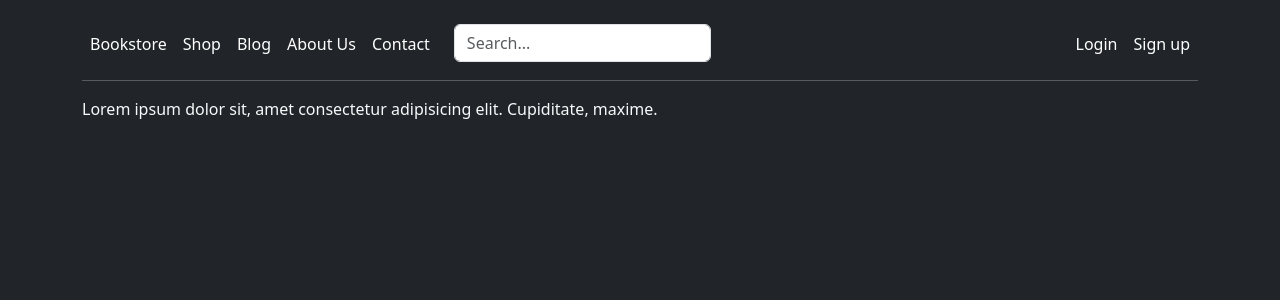
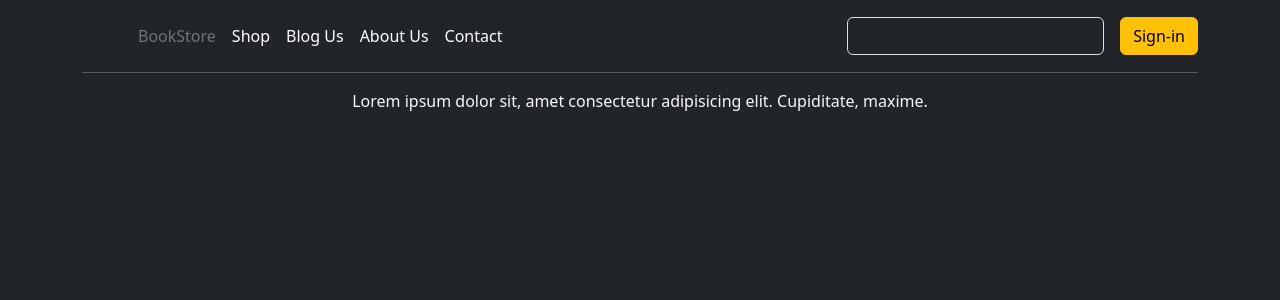
Before and after one commit to tomekf35/django-ecommerce-3, a Django app: page / in a window 1280 px wide. Shown: the top 300 px of the page. Run offline with Django 4.2, Linux system fonts and the light colour scheme; some libraries are stand-ins or nearby versions.

Commit message:
core app, navbar changed

```diff
--- a/templates/base/navbar.html
+++ b/templates/base/navbar.html
@@ -1,22 +1,28 @@
-<div class="container d-flex flex-wrap align-items-center mt-4">
-    <ul class="nav me-auto">
-        <li class="nav-item"><a href="#" class="nav-link link-body-emphasis px-2 text-white active"
-                aria-current="page">Bookstore</a>
-        </li>
-        <li class="nav-item"><a href="#" class="nav-link link-body-emphasis px-2 text-white">Shop</a></li>
-        <li class="nav-item"><a href="#" class="nav-link link-body-emphasis px-2 text-white">Blog</a></li>
-        <li class="nav-item"><a href="#" class="nav-link link-body-emphasis px-2 text-white">About Us</a></li>
-        <li class="nav-item"><a href="#" class="nav-link link-body-emphasis px-2 text-white">Contact</a></li>
-        <li class="nav-item">
-            <form class="nav-item ms-3" role="search">
-                <input type="search" class="form-control" placeholder="Search..." aria-label="Search">
-            </form>
-        </li>
-    </ul>
-    <ul class="nav">
-        <li class="nav-item"><a href="#" class="nav-link link-body-emphasis px-2 text-white">Login</a></li>
-        <li class="nav-item"><a href="#" class="nav-link link-body-emphasis px-2 text-white">Sign up</a></li>
-    </ul>
+<div class="container pt-3">
+    <div class="d-flex flex-wrap align-items-center justify-content-center justify-content-lg-start">
+        <a href="/" class="d-flex align-items-center mb-2 mb-lg-0 text-white text-decoration-none">
+            <svg class="bi me-2" width="40" height="32" role="img" aria-label="Bootstrap">
+                <use xlink:href="#bootstrap"></use>
+            </svg>
+        </a>
+
+        <ul class="nav col-12 col-lg-auto me-lg-auto mb-2 justify-content-center mb-md-0">
+            <li><a href="#" class="nav-link px-2 text-secondary">BookStore</a></li>
+            <li><a href="#" class="nav-link px-2 text-white">Shop</a></li>
+            <li><a href="#" class="nav-link px-2 text-white">Blog Us</a></li>
+            <li><a href="#" class="nav-link px-2 text-white">About Us</a></li>
+            <li><a href="#" class="nav-link px-2 text-white">Contact</a></li>
+        </ul>
+
+        <form class="col-12 col-lg-auto mb-3 mb-lg-0 me-lg-3" role="search">
+            <input type="search" class="form-control form-control-dark text-bg-dark custom-placeholder"
+                placeholder="Search..." aria-label="Search">
+        </form>
+
+        <div class="text-end">
+            <button type="button" class="btn btn-warning">Sign-in</button>
+        </div>
+    </div>
 </div>
 <div class="container">
     <hr>
--- a/templates/core/home.html
+++ b/templates/core/home.html
@@ -5,7 +5,7 @@ Bookstore
 {% endblock %}
 
 {% block content %}
-<div class="container">
+<div class="container d-flex justify-content-center align-content-center">
     <p>Lorem ipsum dolor sit, amet consectetur adipisicing elit. Cupiditate, maxime.</p>
 </div>
 {% endblock %}
```
